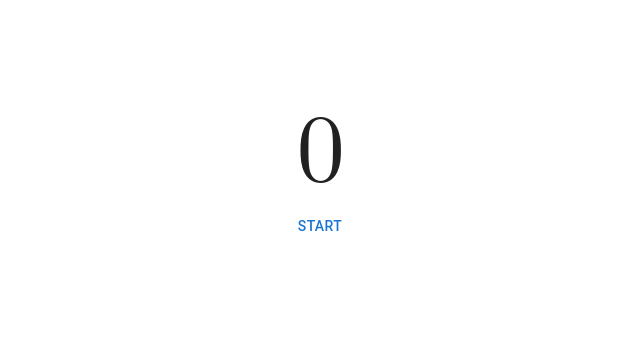
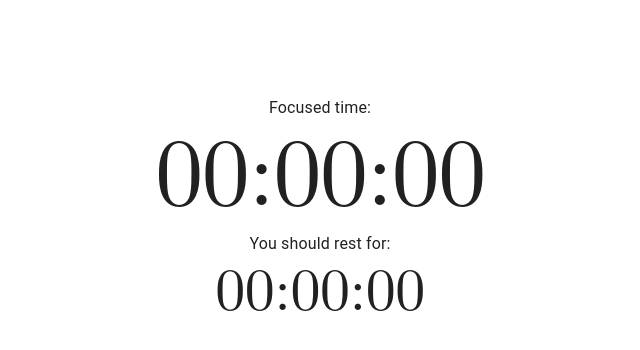
Before and after one commit to peter-y-w/timesurfer, a React (Vite) app: page / in a window 1280 px wide. Shown: the top 350 px of the page, without its empty margins (320-960 px from the left). Built offline with nearby package versions, Linux system fonts and the light colour scheme.

Commit message:
feat: add rest timer; time formatting

```diff
--- a/src/components/TimerCard.module.css
+++ b/src/components/TimerCard.module.css
@@ -1,5 +1,7 @@
 .timer-card {
     background-color: #d65353;
+    width: 50rem;
+    height: 30rem;
 }
 
 .timer-display {
--- a/src/components/TimerCard.tsx
+++ b/src/components/TimerCard.tsx
@@ -1,13 +1,16 @@
 import Card from "@mui/material/Card";
 import CardContent from "@mui/material/CardContent";
 import styles from "./TimerCard.module.css";
-import { Box, Button, Grid, Stack, Typography } from "@mui/material";
+import { Button, Grid, Typography } from "@mui/material";
 import { useEffect, useRef, useState } from "react";
+import { formatSecondsToHHMMSS } from "../utils";
 
 const TimerCard = () => {
     const [focusTime, setFocusTime] = useState(0);
     const [isFocusing, setIsFocusing] = useState(false);
     const intervalRef = useRef<number>(null);
+
+    const restTime = focusTime / 5;
 
     useEffect(() => {
         if (isFocusing) {
@@ -40,11 +43,18 @@ const TimerCard = () => {
                         alignItems: "center",
                     }}
                 >
+                    <Typography>Focused time:</Typography>
                     <Typography className={styles.timerDisplay} variant="h1" sx={{ fontFamily: "math" }}>
-                        {focusTime}
+                        {formatSecondsToHHMMSS(focusTime)}
                     </Typography>
 
-                    <Button onClick={toggleFocusing}>{isFocusing ? "Stop" : "Start"}</Button>
+                    <Typography>You should rest for:</Typography>
+                    <Typography className={styles.timerDisplay} variant="h2" sx={{ fontFamily: "math" }}>
+                        {formatSecondsToHHMMSS(restTime)}
+                    </Typography>
+                    <Button sx={{ color: "white" }} onClick={toggleFocusing}>
+                        {isFocusing ? "Stop Focus" : "Start Focus"}
+                    </Button>
                 </Grid>
             </CardContent>
         </Card>
--- /dev/null
+++ b/src/utils.ts
@@ -0,0 +1,13 @@
+export const formatSecondsToHHMMSS = (seconds: number) => {
+    const displayHours = Math.floor(seconds / 360).toLocaleString("en-AU", {
+        minimumIntegerDigits: 2,
+    });
+    const displayMinutes = Math.floor(seconds / 60).toLocaleString("en-AU", {
+        minimumIntegerDigits: 2,
+    });
+    const displaySeconds = Math.round(seconds % 60).toLocaleString("en-AU", {
+        minimumIntegerDigits: 2,
+    });
+
+    return `${displayHours}:${displayMinutes}:${displaySeconds}`;
+};
```
